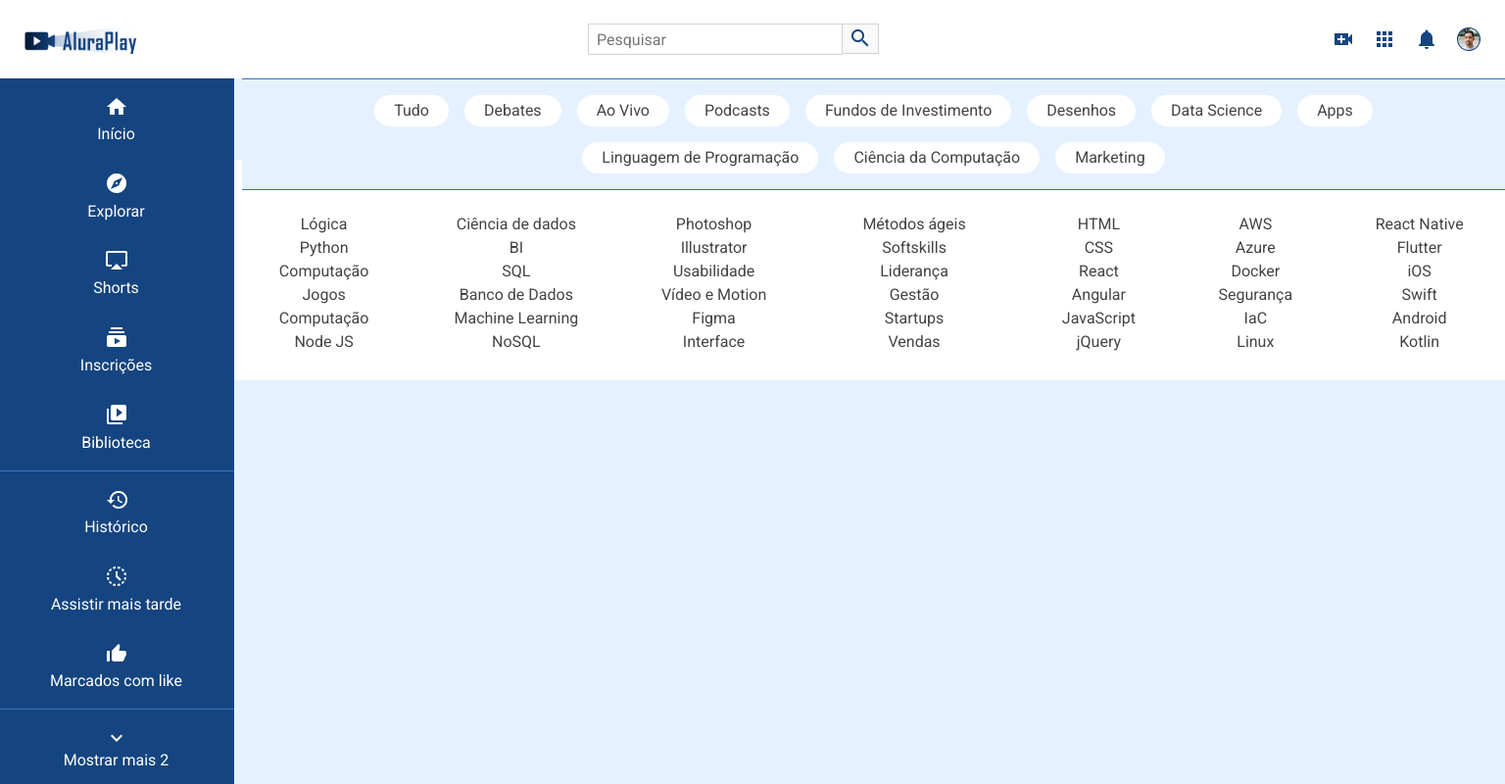
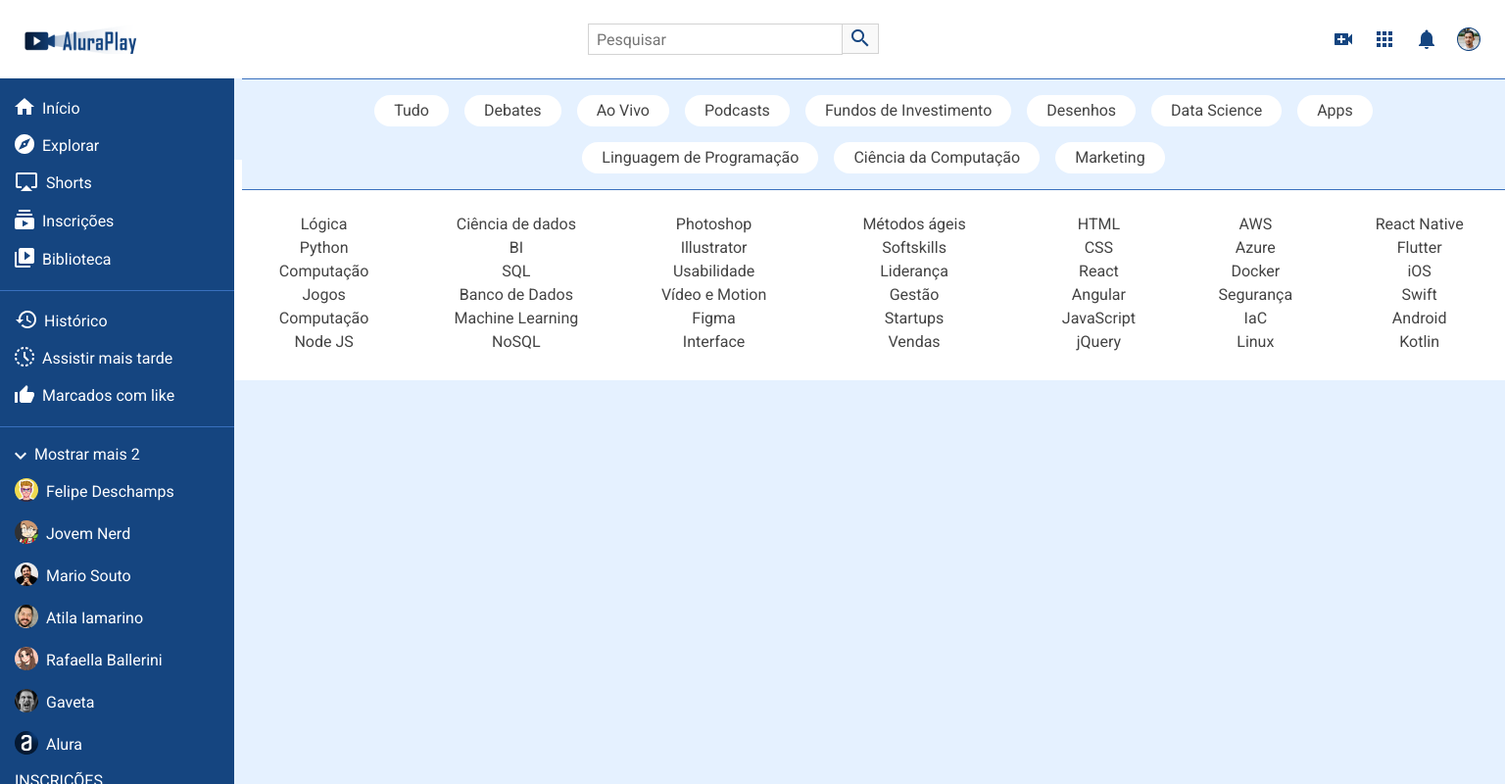
Before and after one commit to JeffersonRolino/alura-play, a plain HTML site: page index.html in a window 1536 px wide. Shown: the whole page at 98% size. Drawn offline with Linux system fonts and the light colour scheme.

Commit message:
Capítulo 04 - Aula 03: Menu desktop: alterando eixos

```diff
--- a/css/flexbox.css
+++ b/css/flexbox.css
@@ -119,5 +119,11 @@
   .menu__lista {
     height: auto;
     padding: 20px 17px 20px 15px;
+    gap: 1rem;
+  }
+
+  .menu__itens {
+    flex-direction: row;
+    align-items: center;
   }
 }
```
